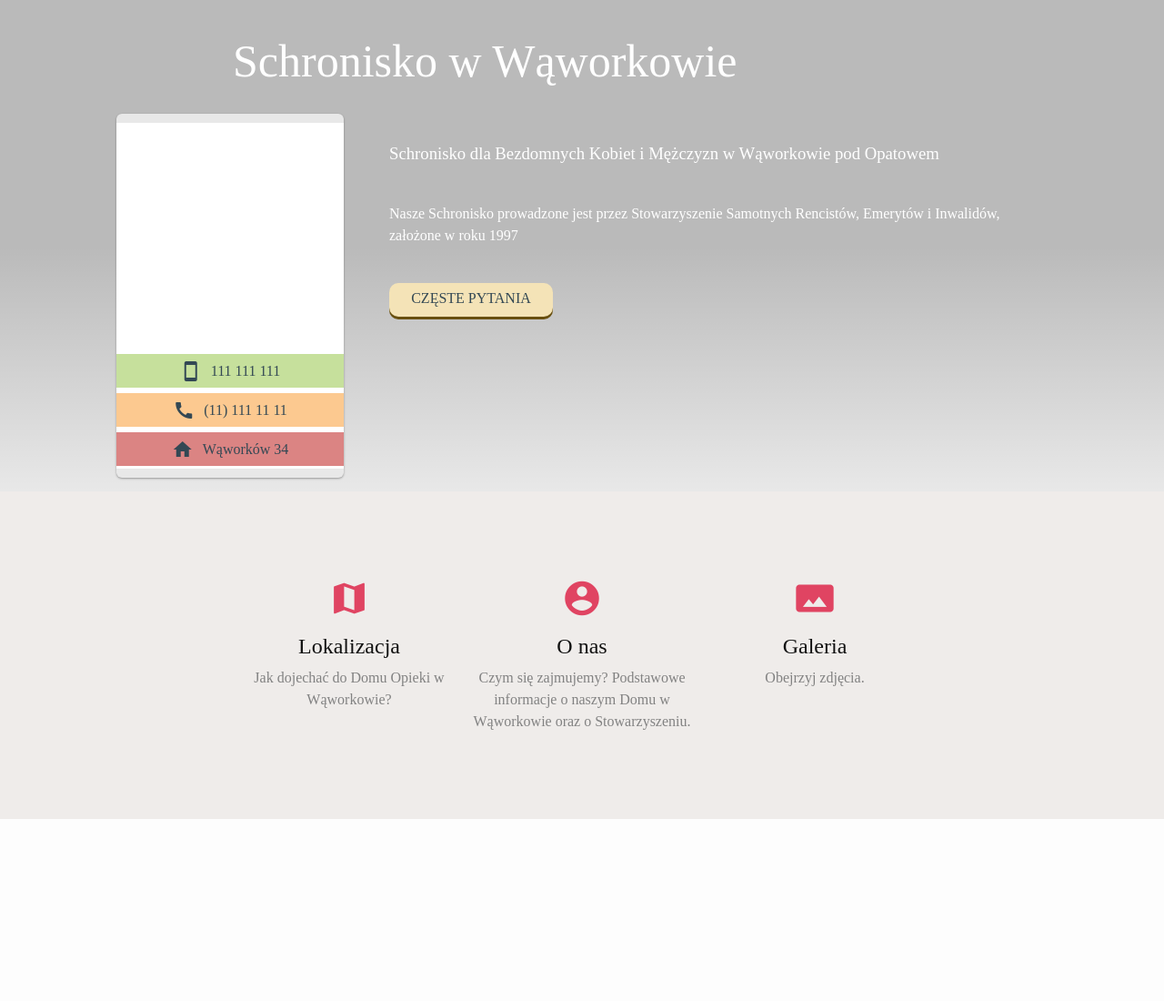
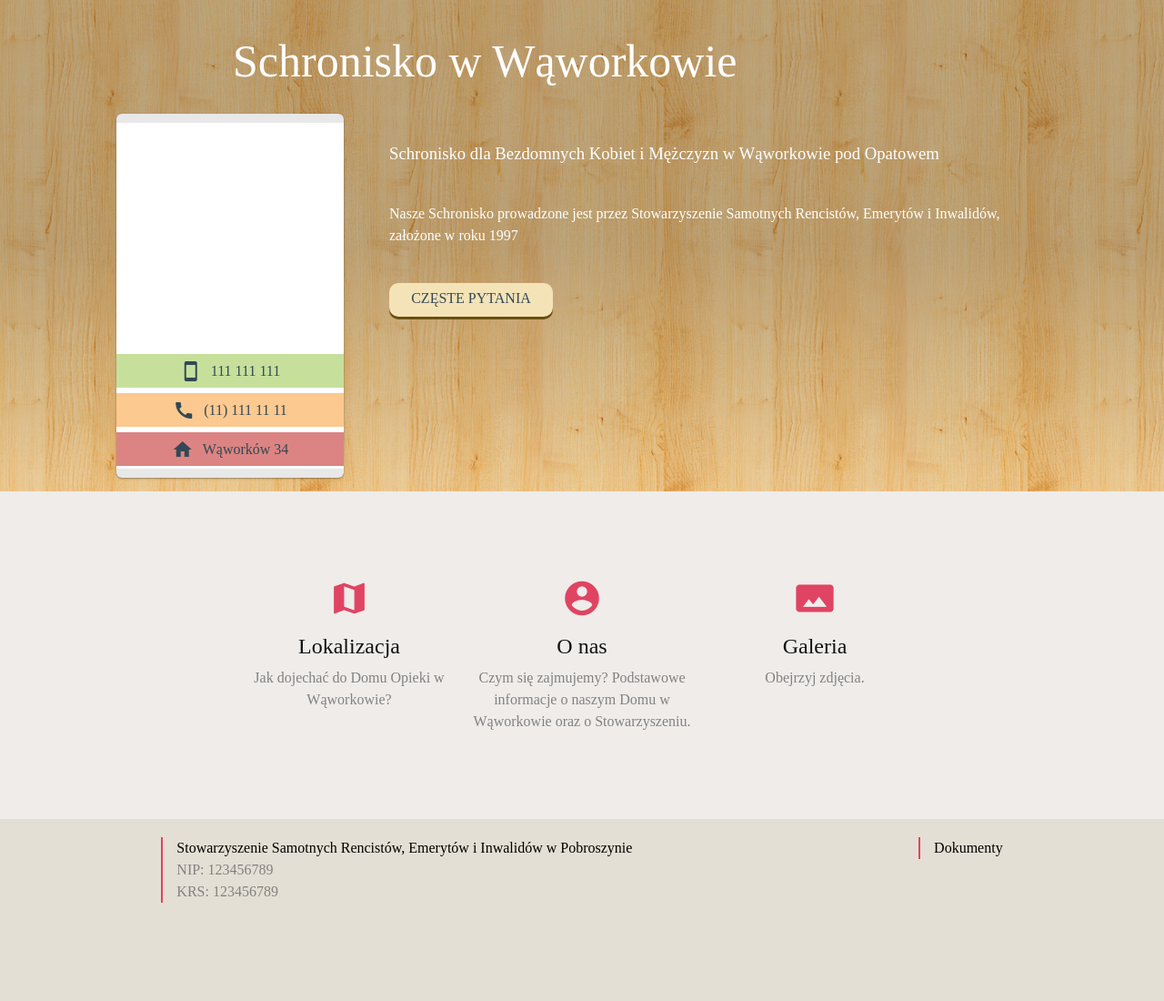
Before and after one commit to paweltar/stowarzyszenie, a Jekyll site: the page built from index.html, in a window 1280 px wide. Shown: the whole page at 91% size. Built offline with Jekyll 4.4.1, drawn with Linux system fonts in a browser that asks for light colours; some web fonts are replaced; before the commit the page ends 900 px from its top, so only the background shows below that.

Commit message:
Layout in progress

```diff
--- a/_includes/footer.html
+++ b/_includes/footer.html
@@ -1,36 +1,16 @@
-<footer class="site-footer">
-
-  <div class="wrapper">
-
-    <div class="footer-col-wrapper">
-      <div class="footer-col footer-col-1">
-        <ul class="contact-list">
-          <li>{{ site.title }}</li>
-          <li><a href="mailto:{{ site.email }}">{{ site.email }}</a></li>
-        </ul>
-      </div>
-
-      <div class="footer-col footer-col-2">
-        <ul class="social-media-list">
-          {% if site.github_username %}
-          <li>
-            {% include icon-github.html username=site.github_username %}
-          </li>
-          {% endif %}
-
-          {% if site.twitter_username %}
-          <li>
-            {% include icon-twitter.html username=site.twitter_username %}
-          </li>
-          {% endif %}
-        </ul>
-      </div>
-
-      <div class="footer-col footer-col-3">
-        <p>{{ site.description }}</p>
-      </div>
+<footer>
+  <div class="footer-row">
+    <div class="col-left">
+      <h4>Stowarzyszenie Samotnych Rencistów, Emerytów i Inwalidów w Pobroszynie</h4>
+      <p>NIP: 123456789</p>
+      <p>KRS: 123456789</p>
     </div>
-
+    <div class="col-right">
+      <p><a href="#">Dokumenty</a></p>
+    </div>
   </div>
-
+  <!-- <div class="author-row">
+    <p>wykonanie <a href="http://paweltar.github.io/">Paweł Targoński</a></p>
+    <p>2016</p>
+  </div> -->
 </footer>
--- a/_includes/header.html
+++ b/_includes/header.html
@@ -3,7 +3,6 @@
   <div class="header-title">
     <a class="site-title" href="{{ site.baseurl }}/">{{ site.title }}</a>
   </div>
-
 </div>
 
 </header>
--- a/_layouts/default.html
+++ b/_layouts/default.html
@@ -5,6 +5,6 @@
 
     {{ content }}
 
-    <!-- {% include footer.html %} -->
+    {% include footer.html %}
   </body>
 </html>
--- /dev/null
+++ b/_sass/_footer.scss
@@ -0,0 +1,60 @@
+footer {
+  width: 100%;
+  height: 200px;
+  background-color: #E4DFD4;
+  display: flex;
+  flex-direction: column;
+  color: black;
+  font-family: 'Muli';
+  justify-content: space-around;
+  align-items: center;
+  .footer-row {
+    width: 100%;
+    height: 100%;
+    padding: 20px;
+    display: flex;
+    flex-direction: row;
+    align-items: baseline;
+    justify-content: space-around;
+    box-sizing: border-box;
+    @include media-query($on-palm) {
+      flex-direction: column;
+    }
+    .col-left {
+      border-left: 2px solid $accent-color;
+      padding-left: 15px;
+      h4 {
+        font-family: 'Alegreya';
+      }
+      p {
+        font-size: 14;
+        color: $grey-color;
+      }
+    }
+    .col-right {
+      border-left: 2px solid $accent-color;
+      padding-left: 15px;
+      a {
+        color: inherit;
+      }
+    }
+  }
+  // .author-row {
+  //   width: 100%;
+  //   height: 28px;
+  //   display: flex;
+  //   flex-direction: row;
+  //   justify-content: space-around;
+  //   align-items: center;
+  //   border-top: 1px solid $grey-color;
+  //   box-sizing: border-box;
+  //   padding: 5px 20px;
+  //   p {
+  //     color: $grey-color;
+  //     a {
+  //       color: inherit;
+  //     }
+  //     font-size: 13px;
+  //   }
+  // }
+}
--- a/_sass/_landing-page.scss
+++ b/_sass/_landing-page.scss
@@ -10,9 +10,9 @@
   .bg-image-section {
     width: 100%;
     height: 60%;
-    background: $grey-color-light;
-    background-image: linear-gradient(to bottom, $dimmer 50%, transparent);
-    background-size: cover;
+    background: $grey-color;
+    background-image: linear-gradient(to bottom, $dimmer 50%, transparent), url('/img/assets/purty_wood.png');
+    /* Background pattern from subtlepatterns.com */
     min-height: 540px;
     @include media-query($on-palm) {
       position: static;
--- a/_sass/_layout.scss
+++ b/_sass/_layout.scss
@@ -45,77 +45,6 @@ body {
       }
     }
 }
-
-
-/**
- * Site footer
- */
-.site-footer {
-    border-top: 1px solid $grey-color-light;
-    padding: $spacing-unit 0;
-}
-
-.footer-heading {
-    font-size: 18px;
-    margin-bottom: $spacing-unit / 2;
-}
-
-.contact-list,
-.social-media-list {
-    list-style: none;
-    margin-left: 0;
-}
-
-.footer-col-wrapper {
-    font-size: 15px;
-    color: $grey-color;
-    margin-left: -$spacing-unit / 2;
-    @extend %clearfix;
-}
-
-.footer-col {
-    float: left;
-    margin-bottom: $spacing-unit / 2;
-    padding-left: $spacing-unit / 2;
-}
-
-.footer-col-1 {
-    width: -webkit-calc(35% - (#{$spacing-unit} / 2));
-    width:         calc(35% - (#{$spacing-unit} / 2));
-}
-
-.footer-col-2 {
-    width: -webkit-calc(20% - (#{$spacing-unit} / 2));
-    width:         calc(20% - (#{$spacing-unit} / 2));
-}
-
-.footer-col-3 {
-    width: -webkit-calc(45% - (#{$spacing-unit} / 2));
-    width:         calc(45% - (#{$spacing-unit} / 2));
-}
-
-@include media-query($on-laptop) {
-    .footer-col-1,
-    .footer-col-2 {
-        width: -webkit-calc(50% - (#{$spacing-unit} / 2));
-        width:         calc(50% - (#{$spacing-unit} / 2));
-    }
-
-    .footer-col-3 {
-        width: -webkit-calc(100% - (#{$spacing-unit} / 2));
-        width:         calc(100% - (#{$spacing-unit} / 2));
-    }
-}
-
-@include media-query($on-palm) {
-    .footer-col {
-        float: none;
-        width: -webkit-calc(100% - (#{$spacing-unit} / 2));
-        width:         calc(100% - (#{$spacing-unit} / 2));
-    }
-}
-
-
 
 /**
  * Page content
--- a/css/main.scss
+++ b/css/main.scss
@@ -80,5 +80,6 @@ $on-laptop:        800px;
         "base",
         "layout",
         "syntax-highlighting",
-        "landing-page"
+        "landing-page",
+        "footer"
 ;
```
Also changed, not shown: img/assets/main-bg.jpg (deleted), img/assets/purty_wood.png (added), img/assets/sky.jpg (added).
